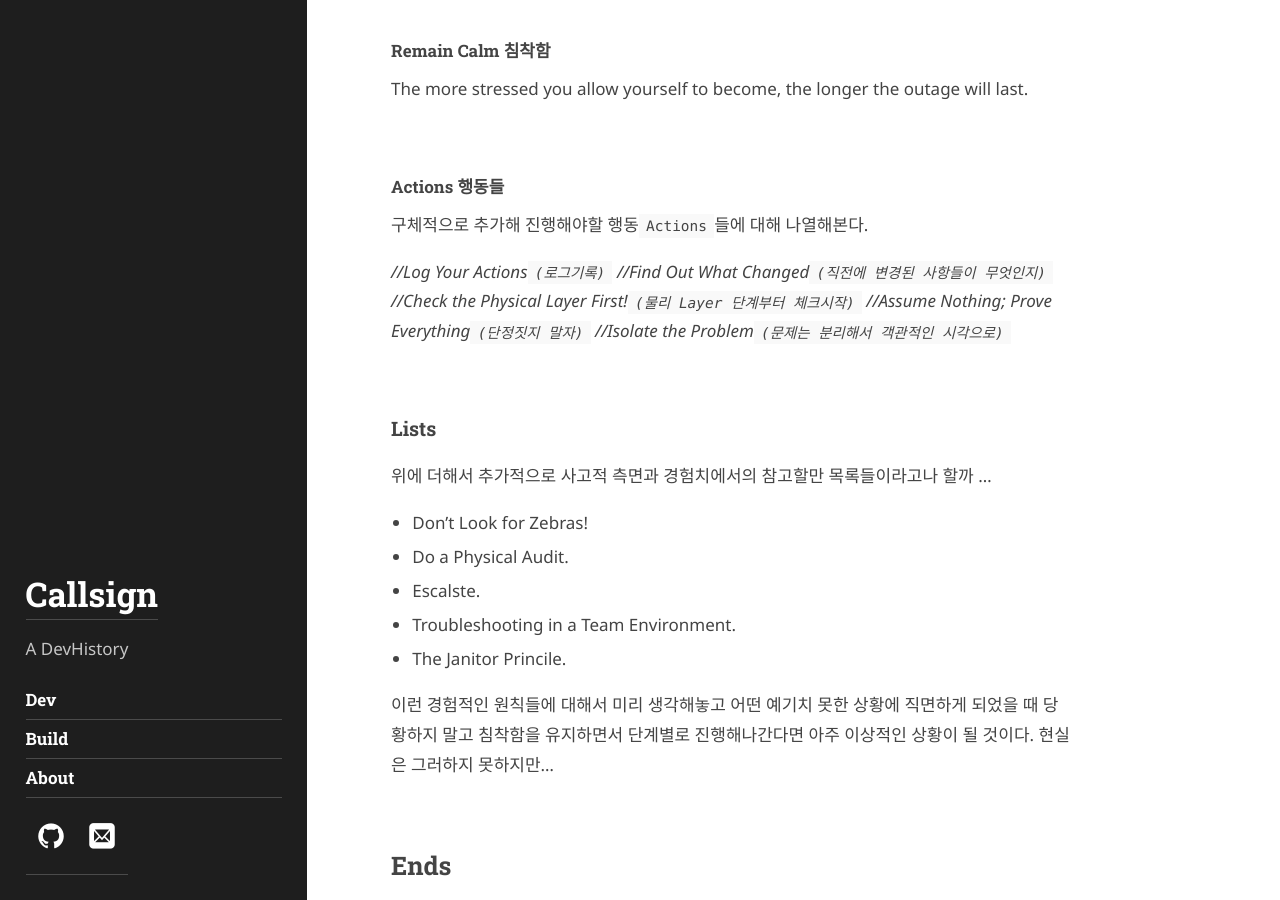
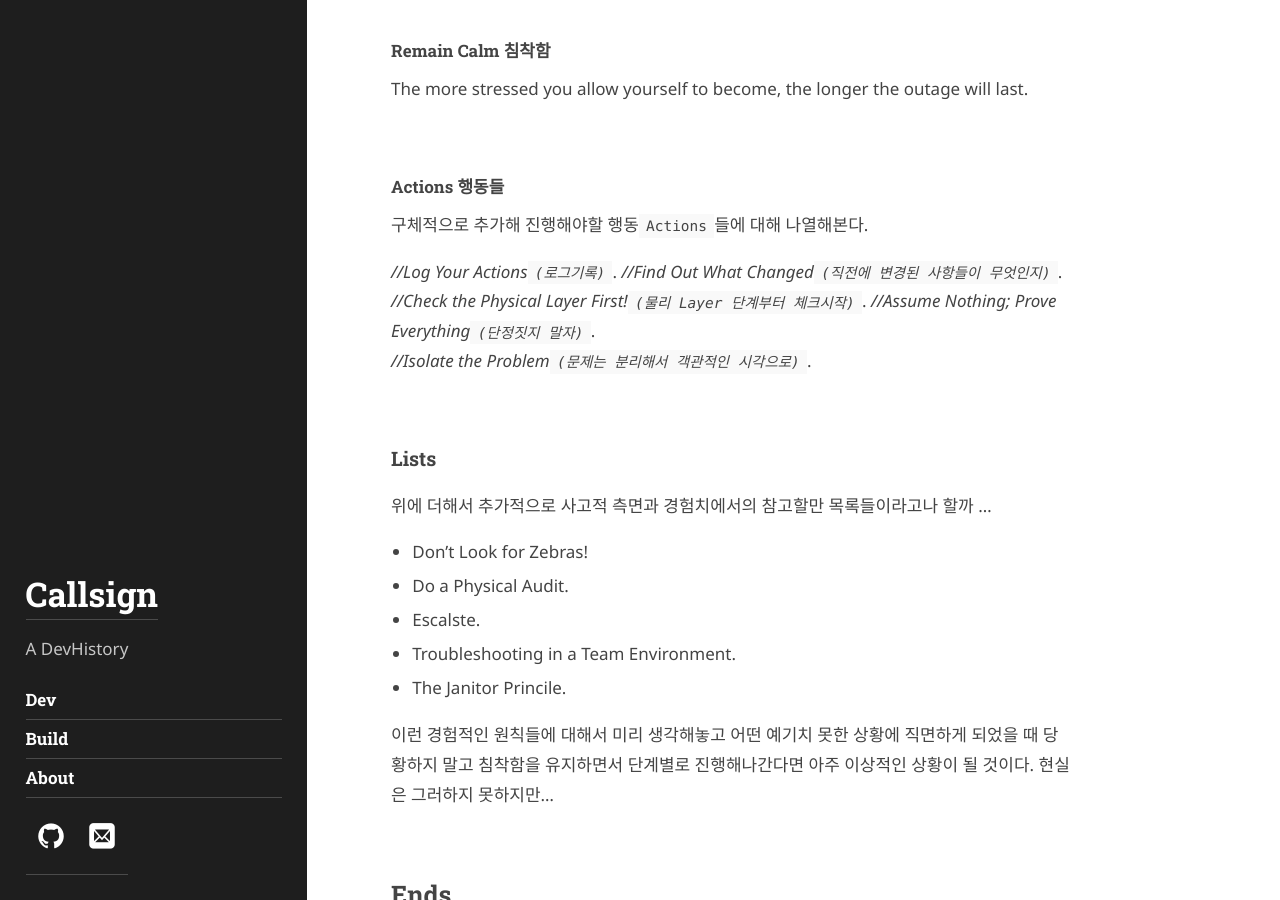
Before and after one commit to callsign88/callsign88.github.io, a Jekyll site: the page built from _posts/2012-02-07-example-content.md, in a window 1280 px wide and 900 px high, scrolled down 1830 px. Built offline with Jekyll 4.4.1, drawn with Linux system fonts in a browser that asks for light colours; some web fonts are replaced.

```diff
--- a/_posts/2012-02-07-example-content.md
+++ b/_posts/2012-02-07-example-content.md
@@ -49,11 +49,11 @@ The more stressed you allow yourself to become, the longer the outage will last.
 #### Actions 행동들
 구체적으로 추가해 진행해야할 행동`Actions`들에 대해 나열해본다.
 
-*//Log Your Actions`(로그기록)`*
-*//Find Out What Changed`(직전에 변경된 사항들이 무엇인지)`*
-*//Check the Physical Layer First!`(물리 Layer 단계부터 체크시작)`*
-*//Assume Nothing; Prove Everything`(단정짓지 말자)`*
-*//Isolate the Problem`(문제는 분리해서 객관적인 시각으로)`*
+*//Log Your Actions`(로그기록)`*.
+*//Find Out What Changed`(직전에 변경된 사항들이 무엇인지)`*.
+*//Check the Physical Layer First!`(물리 Layer 단계부터 체크시작)`*.
+*//Assume Nothing; Prove Everything`(단정짓지 말자)`*.
+*//Isolate the Problem`(문제는 분리해서 객관적인 시각으로)`*.
 
 
 
```
